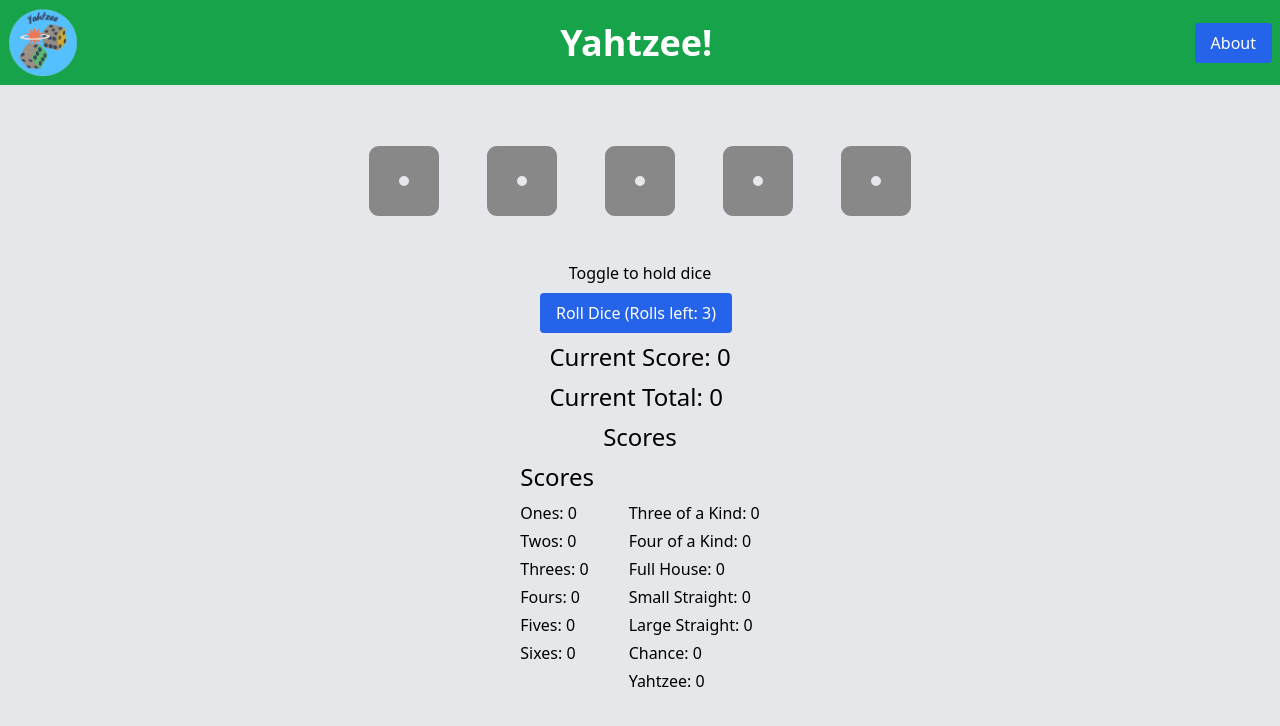
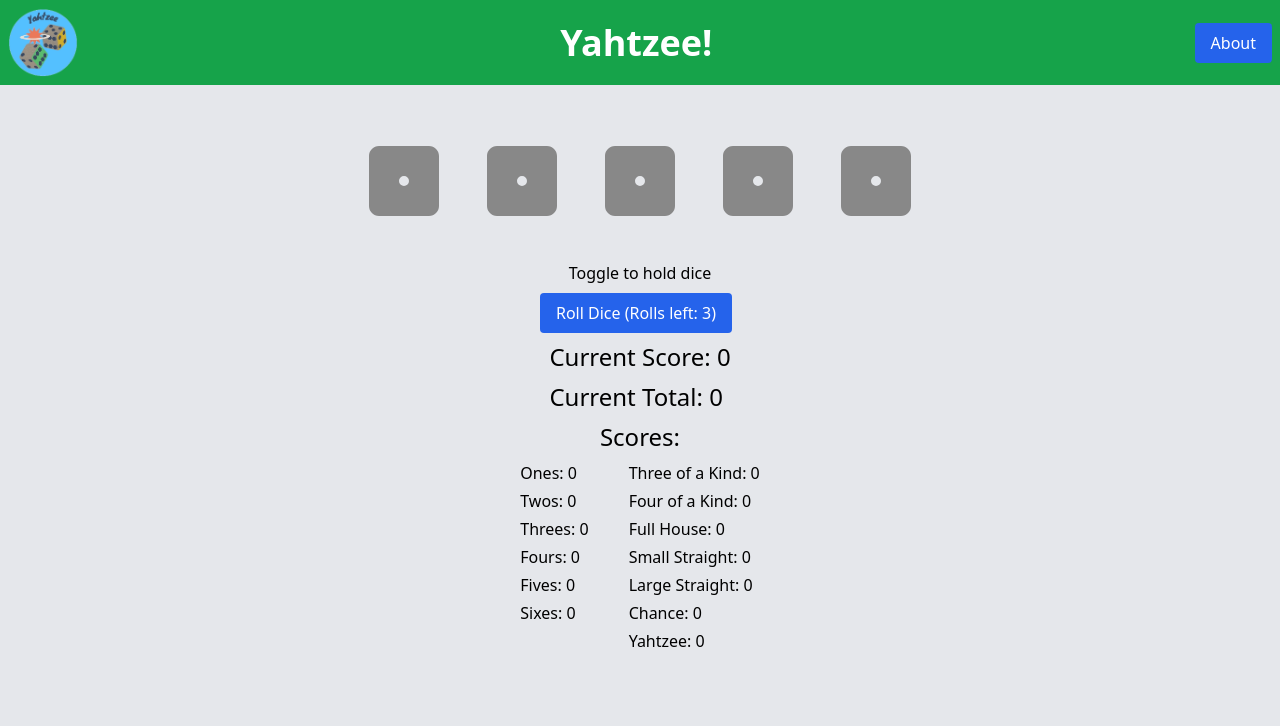
Before and after one commit to HOOLAHAN/yahtzee, a React (Create React App) app: page / in a window 1280 px wide. Shown: the top 726 px of the page. Built offline with nearby package versions, Linux system fonts and the light colour scheme.

Commit message:
Scores line duplicated

```diff
--- a/src/App.tsx
+++ b/src/App.tsx
@@ -103,7 +103,6 @@ const App: React.FC<AppProps> = ({ initialDice = [1, 1, 1, 1, 1] }) => {
           setShowFlash={setShowFlash}
         />
         <ScoreFlash category={flashCategory} show={showFlash} onEnd={() => setShowFlash(false)} />
-        <h2 className="text-2xl mb-2">Scores</h2>
         <ScoresSection dice={dice} hasRolled={hasRolled} />
         { showScoreCard && <h2 className="text-2xl mb-2">Score Card:</h2> }
         <div className="flex space-x-2">
--- a/src/components/ScoresSection.tsx
+++ b/src/components/ScoresSection.tsx
@@ -16,7 +16,9 @@ interface ScoresSectionProps {
 const ScoresSection: React.FC<ScoresSectionProps> = ({ dice, hasRolled }) => {
   return (
     <div className="scores-section">
-      <h2 className="text-2xl mb-2">Scores</h2>
+      <div className="w-full text-center">
+        <h2 className="text-2xl mb-2 inline-block">Scores: </h2>
+      </div>
       <div className="flex justify-between">
         <div className='mr-10'>
           <div className="mb-1">Ones: { hasRolled ? calculateNumberScore('Ones', dice) : 0}</div>
```
